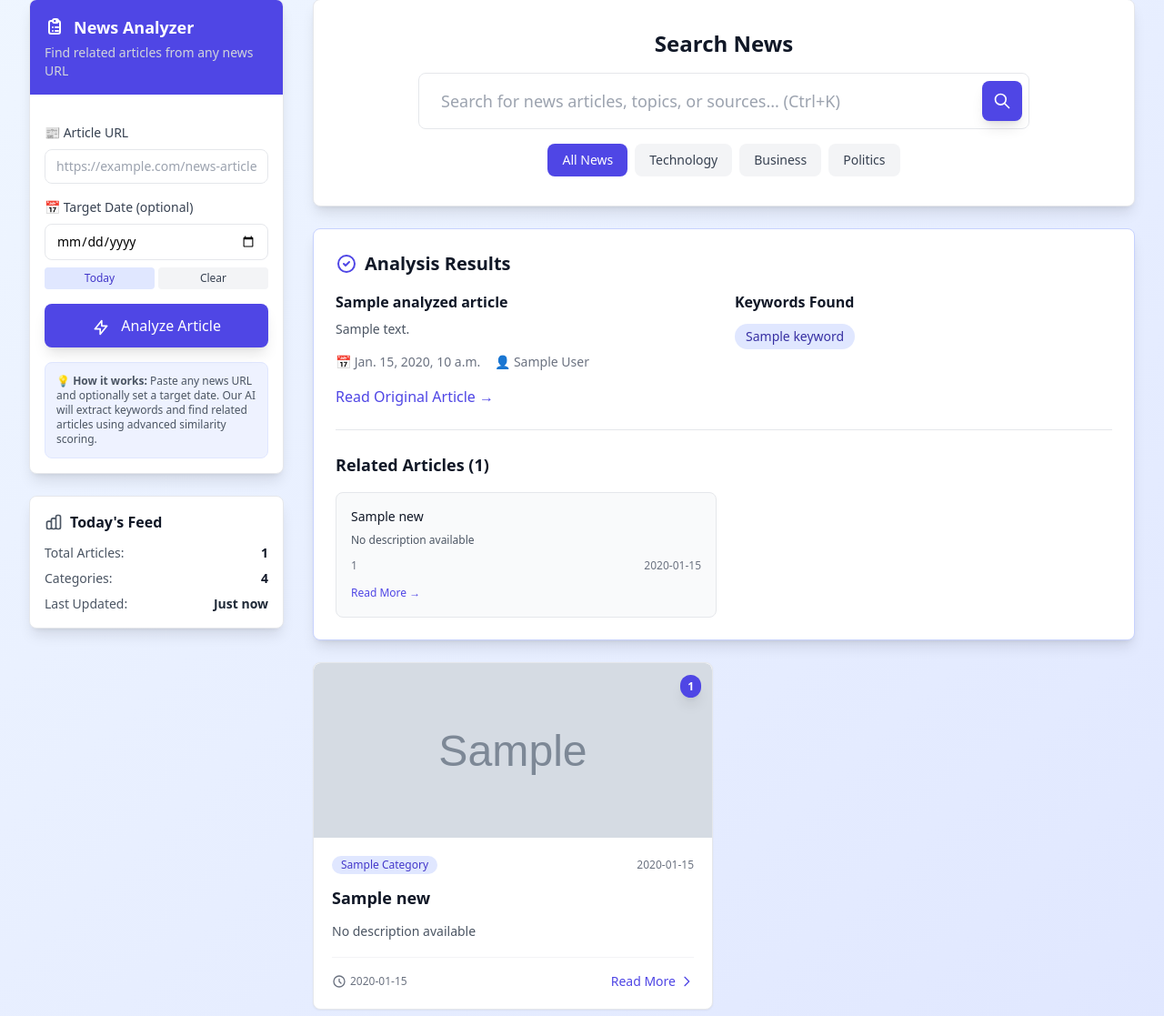
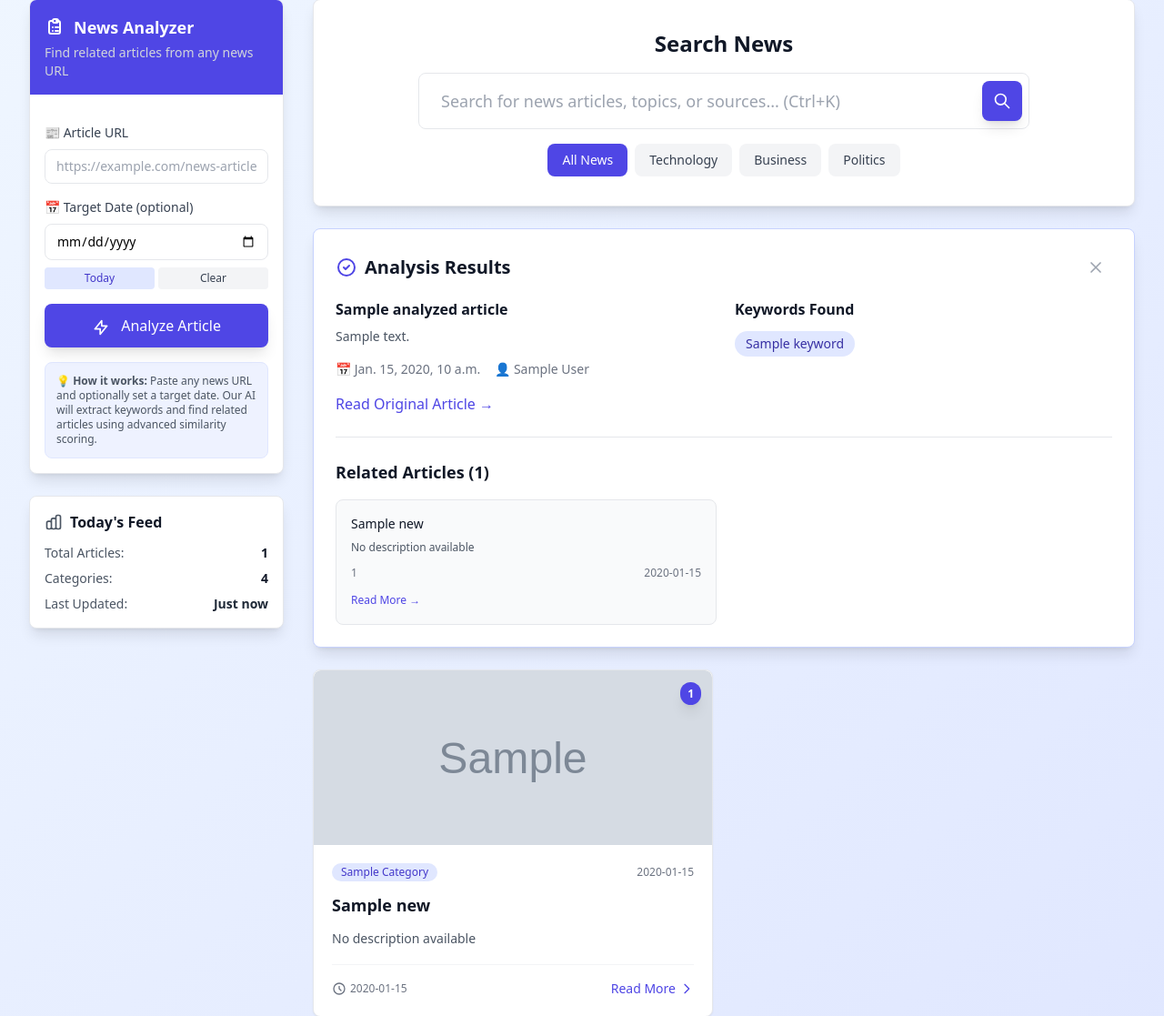
Before and after one commit to 2021HUMMM/BUFFTECHBROS, a Django app: template news_portal/templates/news.html in a window 1280 px wide. Shown: the part 98-1215 px from the top of the page at 91% size. Run offline with Django 5.2, Linux system fonts and the light colour scheme; the template is opened without the code that fills it: most values are stand-ins (such as "Sample title", 1, 10 or a date in 2020); grey boxes marked "Sample" are stand-in pictures; some libraries are stand-ins or nearby versions.

Commit message:
feat: added close button on the analysis result at news portal

```diff
--- a/news_portal/templates/news.html
+++ b/news_portal/templates/news.html
@@ -202,13 +202,23 @@
 
         <!-- URL Analysis Results -->
         {% if analyzed_article %}
-        <div class="bg-white border border-indigo-200 rounded-lg shadow-lg mb-8 p-6">
-          <h3 class="text-xl font-bold text-gray-900 mb-4 flex items-center">
-            <svg class="w-6 h-6 mr-2 text-indigo-600" fill="none" stroke="currentColor" viewBox="0 0 24 24">
-              <path stroke-linecap="round" stroke-linejoin="round" stroke-width="2" d="M9 12l2 2 4-4m6 2a9 9 0 11-18 0 9 9 0 0118 0z"></path>
-            </svg>
-            Analysis Results
-          </h3>
+        <div id="analysisResultsContainer" class="bg-white border border-indigo-200 rounded-lg shadow-lg mb-8 p-6 relative">
+          <div class="flex items-center justify-between mb-4">
+            <h3 class="text-xl font-bold text-gray-900 flex items-center">
+              <svg class="w-6 h-6 mr-2 text-indigo-600" fill="none" stroke="currentColor" viewBox="0 0 24 24">
+                <path stroke-linecap="round" stroke-linejoin="round" stroke-width="2" d="M9 12l2 2 4-4m6 2a9 9 0 11-18 0 9 9 0 0118 0z"></path>
+              </svg>
+              Analysis Results
+            </h3>
+            <button
+              onclick="closeAnalysisResults()"
+              class="p-2 text-gray-400 hover:text-red-500 hover:bg-red-50 rounded-full transition-all duration-200"
+              title="Close analysis results">
+              <svg class="w-5 h-5" fill="none" stroke="currentColor" viewBox="0 0 24 24">
+                <path stroke-linecap="round" stroke-linejoin="round" stroke-width="2" d="M6 18L18 6M6 6l12 12"></path>
+              </svg>
+            </button>
+          </div>
 
           <div class="grid md:grid-cols-2 gap-6 mb-6">
             <!-- Article Info -->
@@ -385,6 +395,11 @@
   .focus\:ring-red-500:focus {
     --tw-ring-color: #ef4444 !important;
   }
+
+  /* Analysis Results Container Styles */
+  #analysisResultsContainer {
+    transition: all 0.3s ease-in-out;
+  }
 </style>
 
 <script>
@@ -427,5 +442,36 @@
       });
     });
   });
+
+  // Close analysis results function
+  function closeAnalysisResults() {
+    const container = document.getElementById('analysisResultsContainer');
+    if (container) {
+      // Add closing animation
+      container.style.transform = 'translateY(-20px)';
+      container.style.opacity = '0';
+
+      // Remove from DOM after animation
+      setTimeout(() => {
+        container.remove();
+
+        // Update URL to remove analysis parameters
+        const url = new URL(window.location.href);
+        url.searchParams.delete('news_url');
+        url.searchParams.delete('publish_date');
+        url.searchParams.delete('analyze_url');
+
+        // Update URL without page reload
+        window.history.replaceState({}, '', url.toString());
+      }, 300);
+    }
+  }
+
+  // Keyboard shortcut to close analysis (Escape key)
+  document.addEventListener('keydown', function(e) {
+    if (e.key === 'Escape' && document.getElementById('analysisResultsContainer')) {
+      closeAnalysisResults();
+    }
+  });
 </script>
 {% endblock content %}
```
